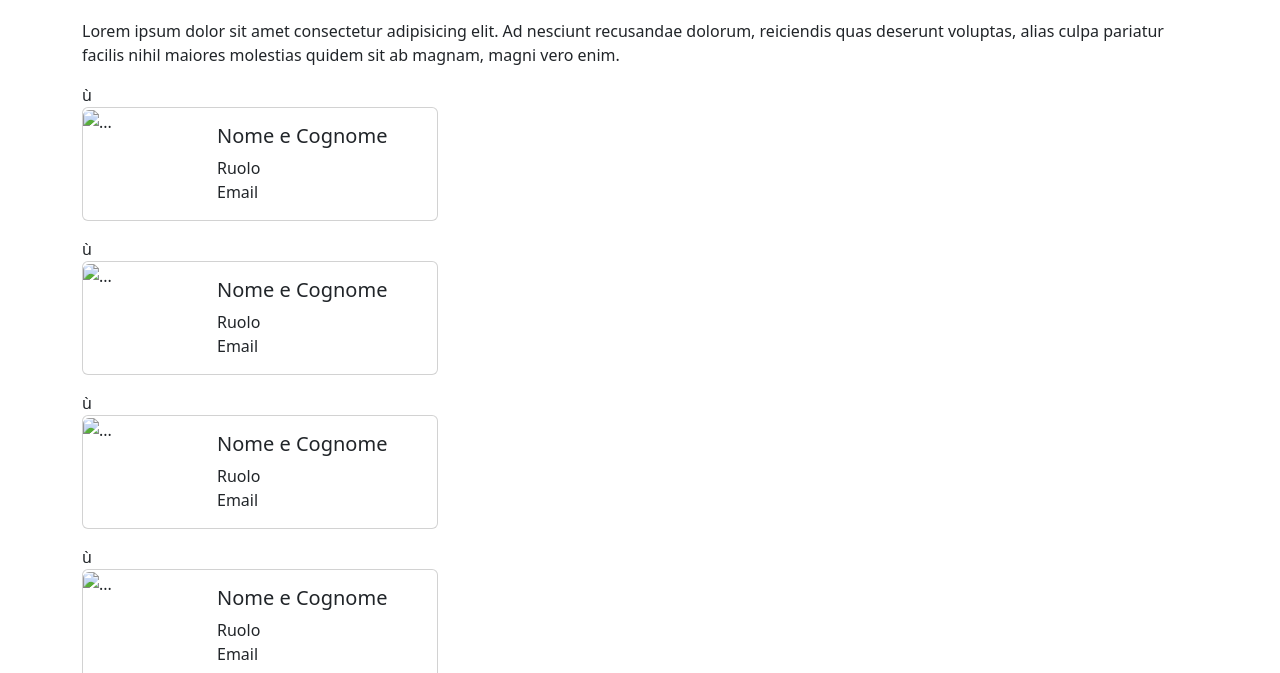
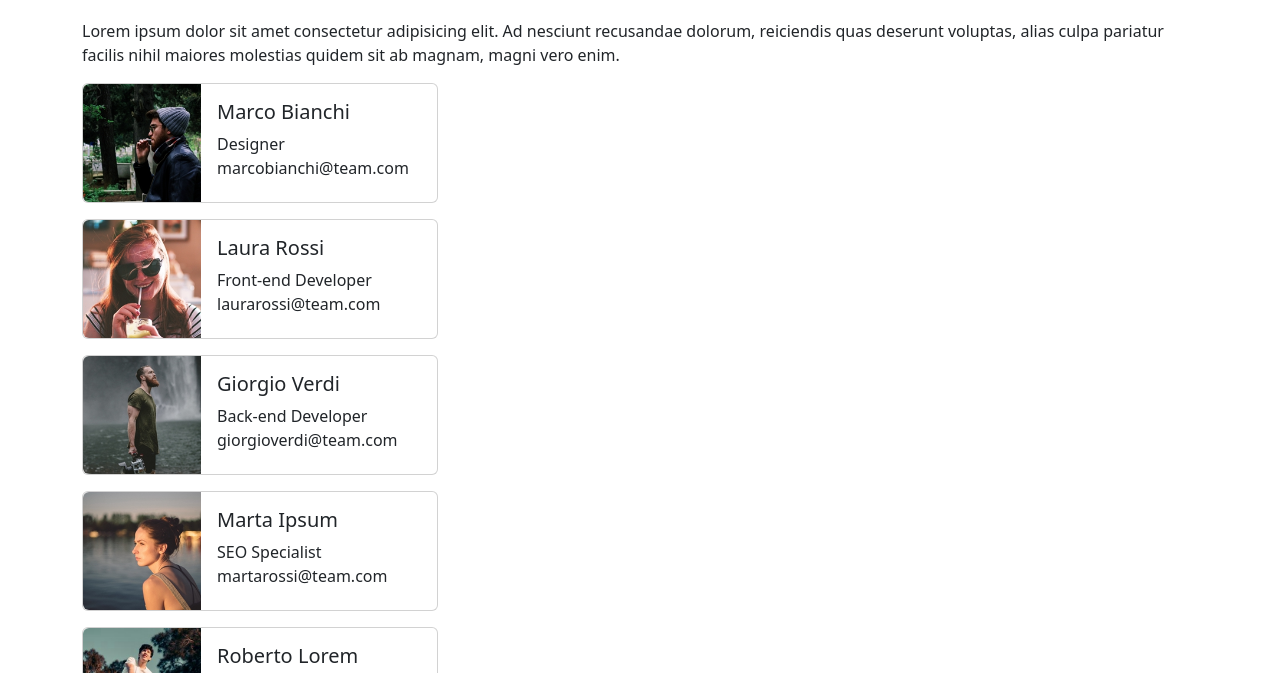
Before and after one commit to FrancescoGiommi/js-our-team, a plain HTML site: page index.html in a window 1280 px wide. Shown: the part 101-774 px from the top of the page. Drawn offline with nearby package versions, Linux system fonts and the light colour scheme.

Commit message:
Add card content

```diff
--- a/index.html
+++ b/index.html
@@ -24,9 +24,9 @@
           </p>
         </div>
       </div>
-      <div class="row">
+      <div class="row" id="row">
         <div class="col-4" id="output-card">
-          <!-- <div class="card mb-3" style="max-width: 540px">
+       <!-- <div class="card mb-3" style="max-width: 540px">
             <div class="row g-0">
               <div class="col-md-4">
                 <img
@@ -43,8 +43,8 @@
                 </div>
               </div>
             </div>
-          </div>-->
-        </div>
+          </div>
+        </div> -->
       </div>
     </div>
     <script src="./js/script.js"></script>
--- a/js/script.js
+++ b/js/script.js
@@ -47,24 +47,27 @@ const teamMembers = [
 ];
 
 /* dichiaro le classi degli elementi */
+
 const cardOutput = document.getElementById("output-card");
+const row = document.getElementById("row");
+row.style.display = "flex";
 let cardHtml = "";
 teamMembers.forEach((member) => {
   const memberCard = `
-  ù<div class="card mb-3" style="max-width: 540px">
+  <div class="card mb-3" style="max-width: 540px">
             <div class="row g-0">
               <div class="col-md-4">
                 <img
-                  src="..."
+                  src="${member.img}"
                   class="img-fluid rounded-start image"
                   alt="..."
                 />
               </div>
               <div class="col-md-8">
                 <div class="card-body">
-                  <h2 class="card-title h5 name">Nome e Cognome</h2>
-                  <span class="card-text d-block role">Ruolo</span>
-                  <span class="card-text email">Email</span>
+                  <h2 class="card-title h5 name">${member.name}</h2>
+                  <span class="card-text d-block role">${member.role}</span>
+                  <span class="card-text email">${member.email}</span>
                 </div>
               </div>
             </div>
```
